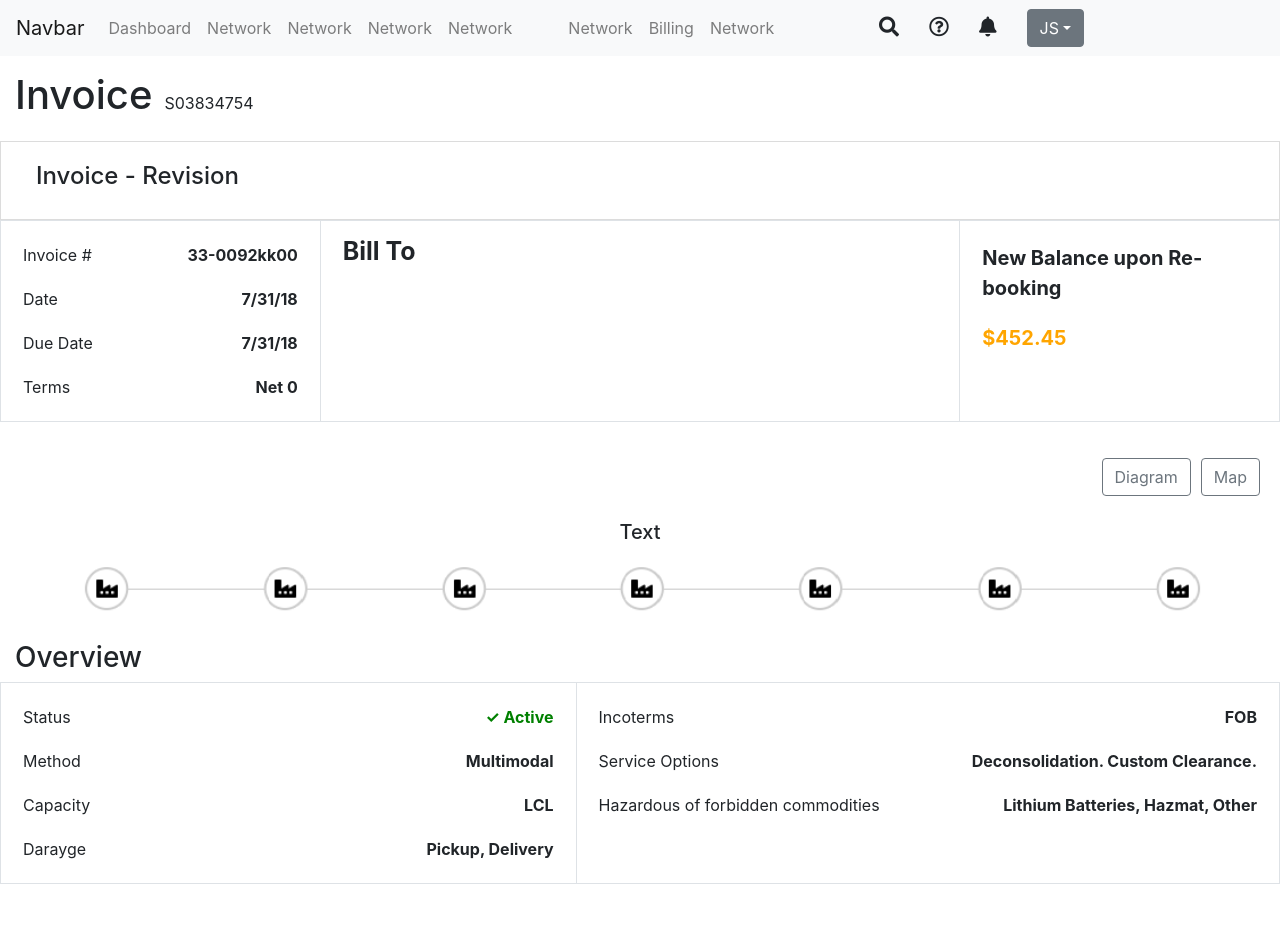
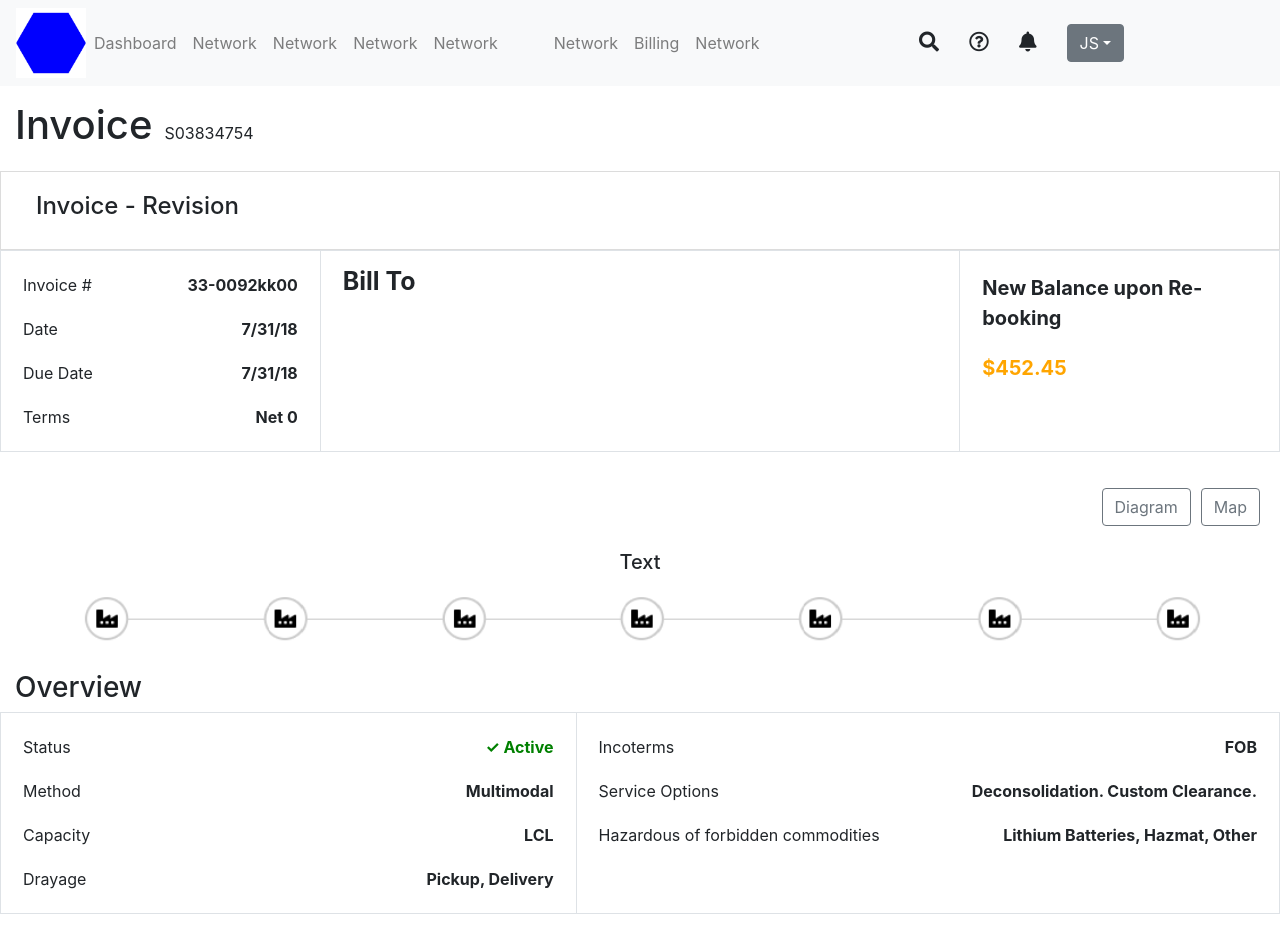
Before and after one commit to MarUser04/react-frontend-test, a React (Create React App) app: page / in a window 1280 px wide. Before the commit the page ends 900 px from the top, so only its background shows below. Built offline with nearby package versions, Linux system fonts and the light colour scheme.

Commit message:
added props

```diff
--- a/src/App.css
+++ b/src/App.css
@@ -48,7 +48,7 @@
 }
 
 .menu-right{
-  margin-right: 180px;
+  margin-right: 140px;
 }
 
 .navbar-light .navbar-nav .nav-link:hover{
--- a/src/App.js
+++ b/src/App.js
@@ -6,11 +6,37 @@ import Overview from './components/overview';
 import DiagramMap from './components/diagram-map';
 
 class App extends Component {
+
+  constructor(props){
+    super(props)
+
+    this.state = {
+      invoice: {
+        code: 'S03834754',
+        number: '33-0092kk00',
+        date: '7/31/18',
+        dueDate: '7/31/18',
+        terms: 'Net 0'
+      },
+      newBalance: 452.45,
+      overview: {
+        status: 'Active',
+        method: 'Multimodal',
+        capacity: 'LCL',
+        drayage: 'Pickup, Delivery',
+        incoterms: 'FOB',
+        serviceOptions: 'Deconsolidation. Custom Clearance.',
+        hazardousCommodities: 'Lithium Batteries, Hazmat, Other'
+      }
+    }
+  }
+
+
   render() {
     return (
       <div className="App">
       <nav className="navbar navbar-expand-lg navbar-light bg-light">
-        <a className="navbar-brand" href="#">Navbar</a>
+      <img src={require("./assets/hexagon.png")} alt="" height="70"/>
         <button className="navbar-toggler" type="button" data-toggle="collapse" data-target="#navbarSupportedContent" aria-controls="navbarSupportedContent" aria-expanded="false" aria-label="Toggle navigation">
           <span className="navbar-toggler-icon"></span>
         </button>
@@ -68,9 +94,9 @@ class App extends Component {
         </div>
       </nav>
 
-      <Invoice />
+      <Invoice invoice={this.state.invoice} newBalance={this.state.newBalance}/>
       <DiagramMap />
-      <Overview />
+      <Overview overview={this.state.overview}/>
 
     </div>
     );
--- a/src/components/invoice.js
+++ b/src/components/invoice.js
@@ -2,12 +2,17 @@ import React, { Component } from 'react'
 import './invoice.css';
 
 export default class Invoice extends Component {
+
+  constructor(props){
+    super(props)
+  }
+
   render() {
     return (
       <div className="invoice" >
         <div className="invoiceHeader">
           <h1>Invoice</h1>
-          <p className="invoiceNumber">S03834754</p>
+          <p className="invoiceNumber">{this.props.invoice.code}</p>
         </div>
         <div className="container-fluid">
           <div className="row">
@@ -28,10 +33,10 @@ export default class Invoice extends Component {
                 <span>Terms</span>
               </div>
               <div className="info-right">
-                <span>33-0092kk00</span>
-                <span>7/31/18</span>
-                <span>7/31/18</span>
-                <span>Net 0</span>
+                <span>{this.props.invoice.number}</span>
+                <span>{this.props.invoice.date}</span>
+                <span>{this.props.invoice.dueDate}</span>
+                <span>{this.props.invoice.terms}</span>
               </div>
             </td>
             <td colSpan="3" className="billSpan">
@@ -40,7 +45,7 @@ export default class Invoice extends Component {
             <td>
               <div className="balanceSpan">
                 <span>New Balance upon Re-booking</span>
-                <span>$452.45</span>
+                <span>${this.props.newBalance}</span>
               </div>
             </td>
           </tr>
--- a/src/components/overview.js
+++ b/src/components/overview.js
@@ -2,6 +2,11 @@ import React, { Component } from 'react'
 import './overview.css';
 
 export default class Overview extends Component {
+
+  constructor(props){
+    super(props)
+  }
+
   render() {
     return (
       <div className="overview" >
@@ -14,13 +19,13 @@ export default class Overview extends Component {
                 <span>Status</span>
                 <span>Method</span>
                 <span>Capacity</span>
-                <span>Darayge</span>
+                <span>Drayage</span>
               </div>
               <div className="info-right">
-                <span className="status"> &#10003; Active</span>
-                <span>Multimodal</span>
-                <span>LCL</span>
-                <span>Pickup, Delivery</span>
+                <span className="status"> &#10003; {this.props.overview.status}</span>
+                <span>{this.props.overview.method}</span>
+                <span>{this.props.overview.capacity}</span>
+                <span>{this.props.overview.drayage}</span>
               </div>
             </td>
             <td>
@@ -30,9 +35,9 @@ export default class Overview extends Component {
                 <span>Hazardous of forbidden commodities</span>
               </div>
               <div className="info-right">
-                <span>FOB</span>
-                <span>Deconsolidation. Custom Clearance.</span>
-                <span>Lithium Batteries, Hazmat, Other</span>
+                <span>{this.props.overview.incoterms}</span>
+                <span>{this.props.overview.serviceOptions}</span>
+                <span>{this.props.overview.hazardousCommodities}</span>
               </div>
             </td>
           </tr>
```
Also changed, not shown: src/assets/hexagon.png (added).
